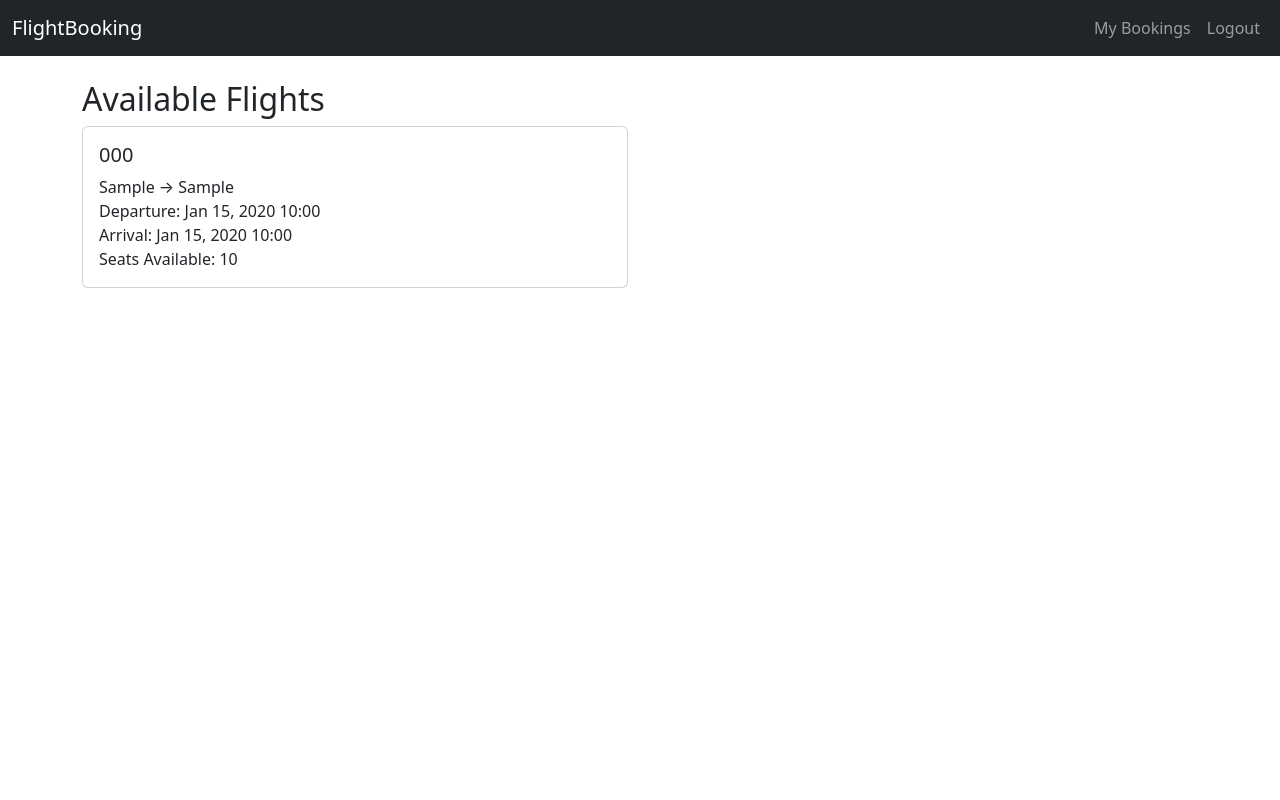
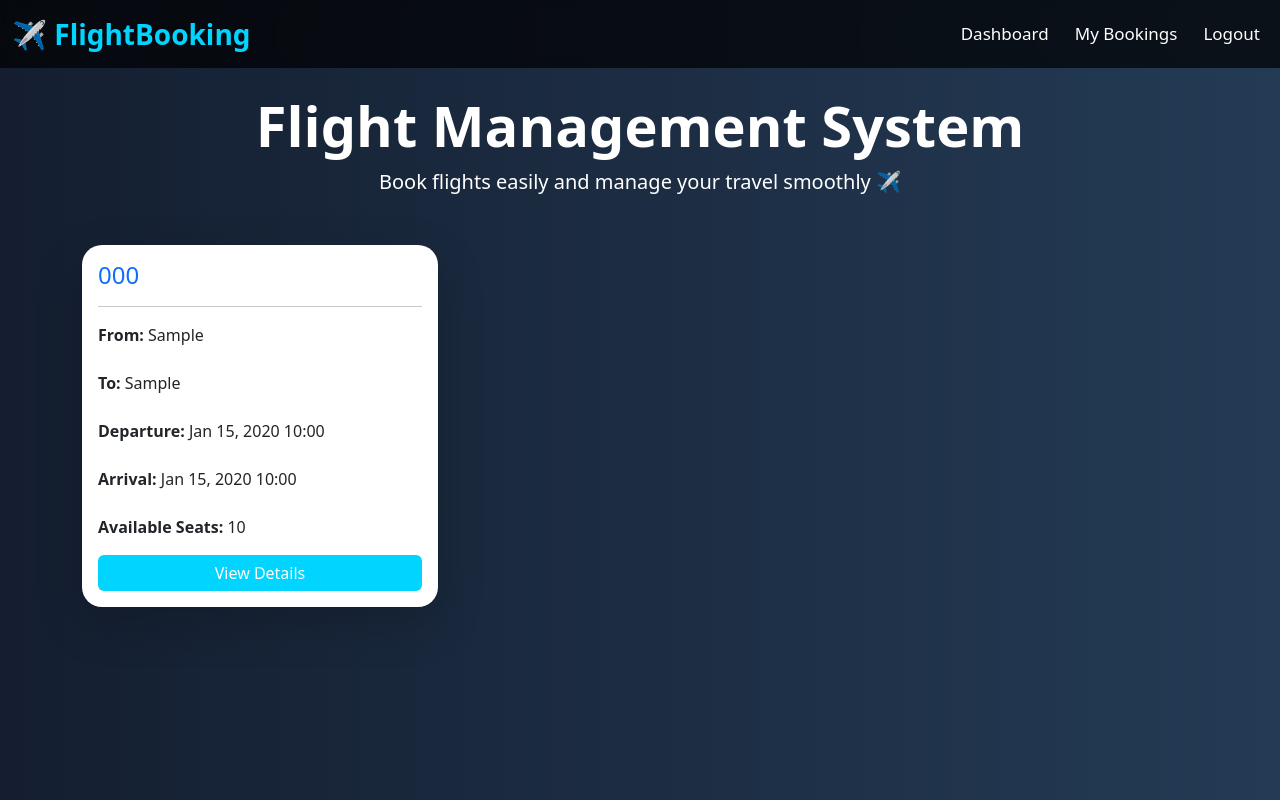
Before and after one commit to dineshgaonkar466/flight-management-system, a Django app: page / in a window 1280 px wide. Run offline with Django 5.2, Linux system fonts and the light colour scheme; a user stored in the database is signed in; tables that the repository leaves empty hold one stand-in row (values such as "Sample post").

Commit message:
Updated search bar, dashboard UI and templates

```diff
--- a/reservation/urls.py
+++ b/reservation/urls.py
@@ -7,6 +7,9 @@ urlpatterns = [
     path('book/<int:flight_id>/', views.book_flight, name='book_flight'),
     path('bookings/', views.my_bookings, name='my_bookings'),
 
+    # Dashboard
+    path('dashboard/', views.dashboard, name='dashboard'),
+
     # User Auth
     path('register/', views.register, name='register'),
     path('login/', views.login_view, name='login'),
--- a/reservation/views.py
+++ b/reservation/views.py
@@ -84,3 +84,19 @@ def logout_view(request):
 def confirm_booking(request, booking_id):
     booking = get_object_or_404(Booking, pk=booking_id, user=request.user)
     return render(request, 'confirm_booking.html', {'booking': booking})
+
+def dashboard(request):
+
+    flights = Flight.objects.all()
+
+    total_flights = flights.count()
+
+    total_available_seats = sum(
+        flight.available_seats for flight in flights
+    )
+
+    return render(request, 'dashboard.html', {
+        'flights': flights,
+        'total_flights': total_flights,
+        'total_available_seats': total_available_seats
+    })
--- a/templates/base.html
+++ b/templates/base.html
@@ -2,28 +2,127 @@
 <html>
 <head>
     <title>Airline Reservation</title>
+
     <link href="https://cdn.jsdelivr.net/npm/bootstrap@5.3.0/dist/css/bootstrap.min.css" rel="stylesheet">
+
+    <style>
+
+        body {
+            background: linear-gradient(to right, #141e30, #243b55);
+            color: white;
+            min-height: 100vh;
+        }
+
+        .navbar {
+            background-color: rgba(0, 0, 0, 0.7) !important;
+            backdrop-filter: blur(8px);
+        }
+
+        .navbar-brand {
+            font-size: 28px;
+            font-weight: bold;
+            color: #00d4ff !important;
+        }
+
+        .nav-link {
+            color: white !important;
+            font-size: 17px;
+            margin-left: 10px;
+        }
+
+        .nav-link:hover {
+            color: #00d4ff !important;
+        }
+
+        .card {
+            border-radius: 20px;
+            transition: 0.3s ease;
+        }
+
+        .card:hover {
+            transform: translateY(-8px);
+        }
+
+        .btn-primary {
+            background-color: #00d4ff;
+            border: none;
+        }
+
+        .btn-primary:hover {
+            background-color: #009ec3;
+        }
+
+    </style>
+
 </head>
+
 <body>
-<nav class="navbar navbar-expand-lg navbar-dark bg-dark">
+
+<nav class="navbar navbar-expand-lg navbar-dark">
+
     <div class="container-fluid">
-        <a class="navbar-brand" href="/">FlightBooking</a>
+
+        <a class="navbar-brand" href="/">
+            ✈ FlightBooking
+        </a>
+
         <div class="collapse navbar-collapse">
+
             <ul class="navbar-nav ms-auto">
+
                 {% if user.is_authenticated %}
-                    <li class="nav-item"><a class="nav-link" href="{% url 'my_bookings' %}">My Bookings</a></li>
-                    <li class="nav-item"><a class="nav-link" href="{% url 'logout' %}">Logout</a></li>
+
+                    <li class="nav-item">
+                        <a class="nav-link" href="{% url 'dashboard' %}">
+                            Dashboard
+                        </a>
+                    </li>
+
+                    <li class="nav-item">
+                        <a class="nav-link" href="{% url 'my_bookings' %}">
+                            My Bookings
+                        </a>
+                    </li>
+
+                    <li class="nav-item">
+                        <a class="nav-link" href="{% url 'logout' %}">
+                            Logout
+                        </a>
+                    </li>
+
                 {% else %}
-                    <li class="nav-item"><a class="nav-link" href="{% url 'login' %}">Login</a></li>
-                    <li class="nav-item"><a class="nav-link" href="{% url 'register' %}">Register</a></li>
+
+                    <li class="nav-item">
+                        <a class="nav-link" href="{% url 'login' %}">
+                            Login
+                        </a>
+                    </li>
+
+                    <li class="nav-item">
+                        <a class="nav-link" href="{% url 'register' %}">
+                            Register
+                        </a>
+                    </li>
+
                 {% endif %}
+
             </ul>
+
         </div>
+
     </div>
+
 </nav>
+
 <div class="container mt-4">
-    {% block content %}{% endblock %}
+
+    {% block content %}
+
+    {% endblock %}
+
 </div>
+
 <script src="https://cdn.jsdelivr.net/npm/bootstrap@5.3.0/dist/js/bootstrap.bundle.min.js"></script>
+
 </body>
 </html>
--- a/templates/home.html
+++ b/templates/home.html
@@ -1,24 +1,76 @@
 {% extends 'base.html' %}
 
 {% block content %}
-<h2>Available Flights</h2>
+
+<div class="text-center mb-5">
+    <h1 class="display-4 fw-bold">Flight Management System</h1>
+    <p class="lead">Book flights easily and manage your travel smoothly ✈️</p>
+</div>
+
 <div class="row">
+
     {% for flight in flights %}
-    <div class="col-md-6">
-        <div class="card mb-3">
+
+    <div class="col-md-4 mb-4">
+
+        <div class="card shadow-lg border-0 h-100">
+
             <div class="card-body">
-                <h5 class="card-title">{{ flight.flight_number }}</h5>
+
+                <h4 class="card-title text-primary">
+                    {{ flight.flight_number }}
+                </h4>
+
+                <hr>
+
                 <p class="card-text">
-                    {{ flight.origin }} → {{ flight.destination }}<br>
-                    Departure: {{ flight.departure_time|date:"M d, Y H:i" }}<br>
-                    Arrival: {{ flight.arrival_time|date:"M d, Y H:i" }}<br>
-                    Seats Available: {{ flight.available_seats }}
+
+                    <strong>From:</strong>
+                    {{ flight.origin }}
+
+                    <br><br>
+
+                    <strong>To:</strong>
+                    {{ flight.destination }}
+
+                    <br><br>
+
+                    <strong>Departure:</strong>
+                    {{ flight.departure_time|date:"M d, Y H:i" }}
+
+                    <br><br>
+
+                    <strong>Arrival:</strong>
+                    {{ flight.arrival_time|date:"M d, Y H:i" }}
+
+                    <br><br>
+
+                    <strong>Available Seats:</strong>
+                    {{ flight.available_seats }}
+
                 </p>
+
+                <a href="{% url 'flight_detail' flight.id %}"
+                   class="btn btn-primary w-100">
+
+                    View Details
+
+                </a>
+
             </div>
+
         </div>
+
     </div>
+
     {% empty %}
-    <p>No flights available.</p>
+
+    <div class="text-center">
+        <h4>No flights available.</h4>
+    </div>
+
     {% endfor %}
+
 </div>
+
 {% endblock %}
```
Also changed, not shown: templates/dashboard.html (added, +110 -0 lines).
